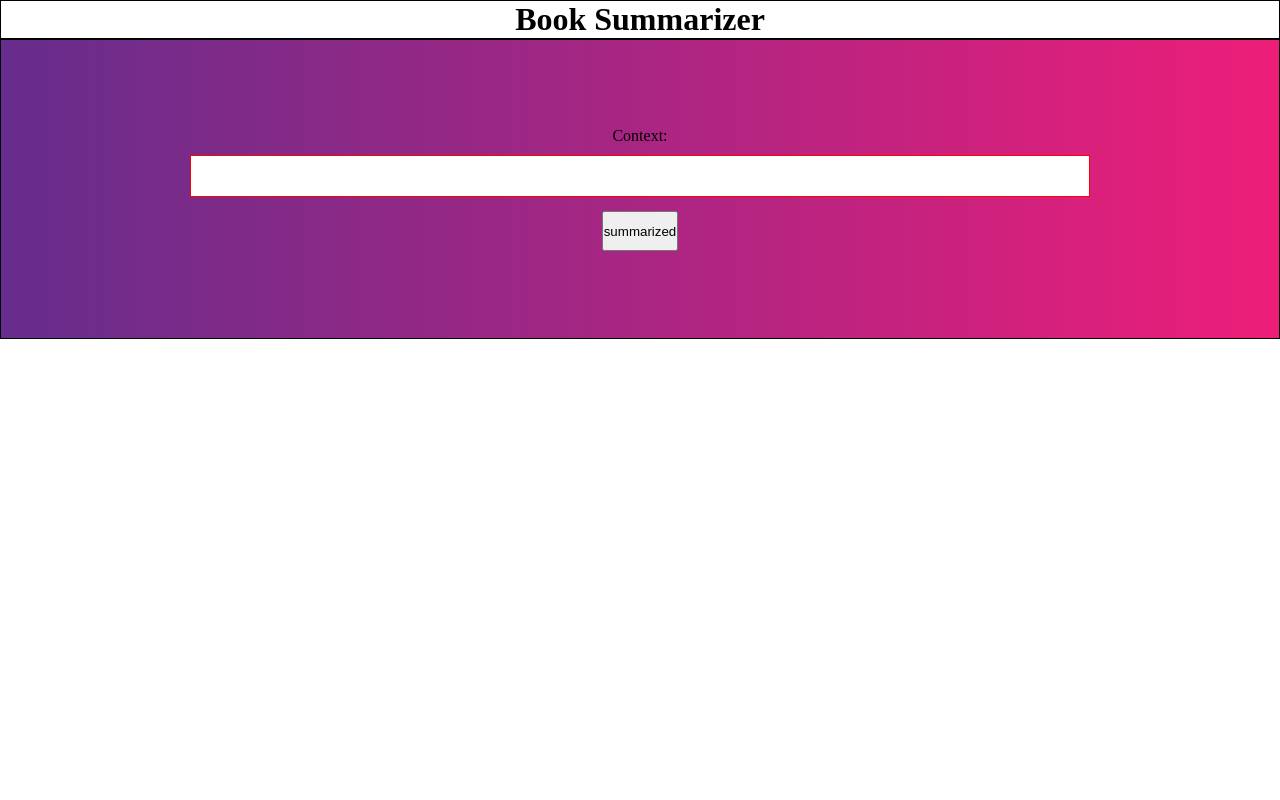
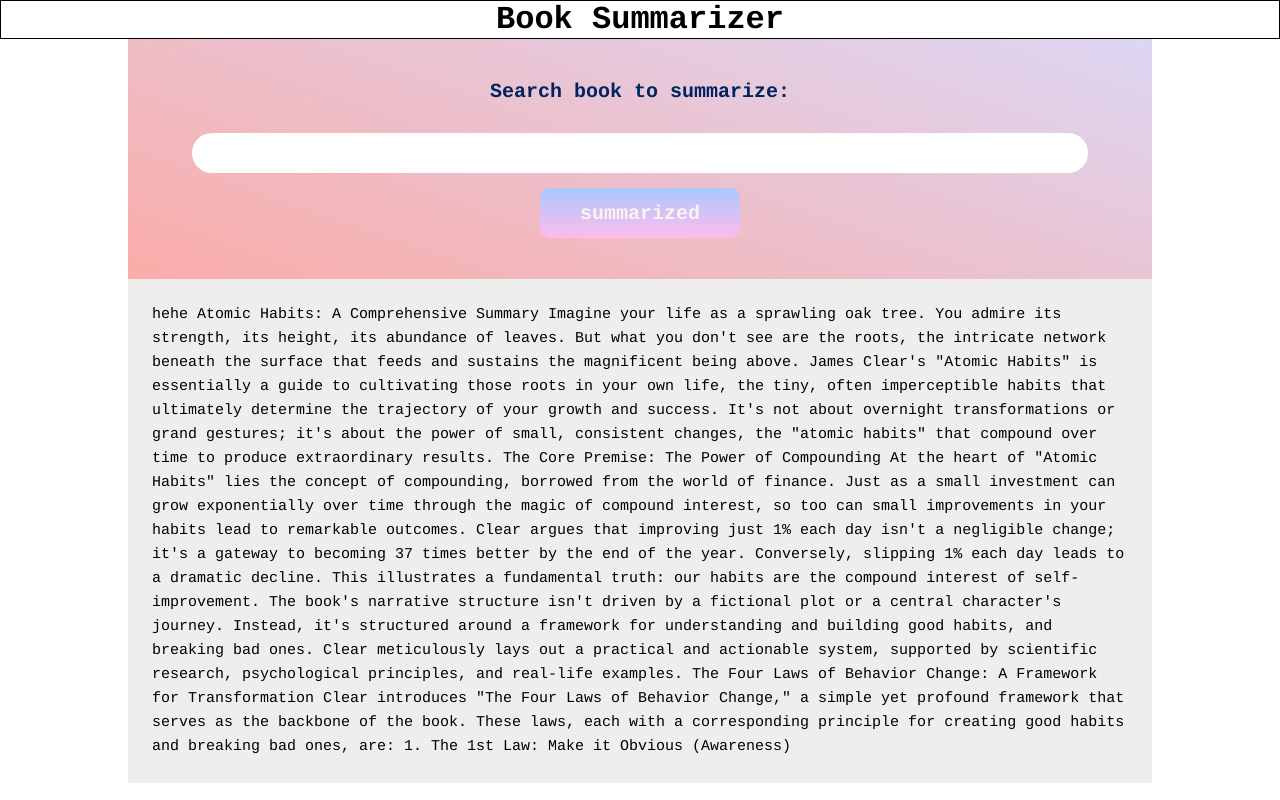
Before and after one commit to MakaRonish/sumarizer, a Django app: page / in a window 1280 px wide. Run offline with Django 5.2, Linux system fonts and the light colour scheme.

Commit message:
color and format

```diff
--- a/aisummarizer/AI/forms.py
+++ b/aisummarizer/AI/forms.py
@@ -6,3 +6,4 @@
     class Meta:
         model = Document
         fields = "__all__"
+        labels = {"Context": "Search book to summarize"}
--- a/aisummarizer/AI/templates/AI/landing.html
+++ b/aisummarizer/AI/templates/AI/landing.html
@@ -17,6 +17,37 @@
     {% if summary %}
     <div class="summarized">
         {{summary|linebreaksbr }}
+        Atomic Habits: A Comprehensive Summary
+
+        Imagine your life as a sprawling oak tree. You admire its strength, its height, its abundance of leaves. But
+        what you don't see are the roots, the intricate network beneath the surface that feeds and sustains the
+        magnificent being above. James Clear's "Atomic Habits" is essentially a guide to cultivating those roots in your
+        own life, the tiny, often imperceptible habits that ultimately determine the trajectory of your growth and
+        success. It's not about overnight transformations or grand gestures; it's about the power of small, consistent
+        changes, the "atomic habits" that compound over time to produce extraordinary results.
+
+        The Core Premise: The Power of Compounding
+
+        At the heart of "Atomic Habits" lies the concept of compounding, borrowed from the world of finance. Just as a
+        small investment can grow exponentially over time through the magic of compound interest, so too can small
+        improvements in your habits lead to remarkable outcomes. Clear argues that improving just 1% each day isn't a
+        negligible change; it's a gateway to becoming 37 times better by the end of the year. Conversely, slipping 1%
+        each day leads to a dramatic decline. This illustrates a fundamental truth: our habits are the compound interest
+        of self-improvement.
+
+        The book's narrative structure isn't driven by a fictional plot or a central character's journey. Instead, it's
+        structured around a framework for understanding and building good habits, and breaking bad ones. Clear
+        meticulously lays out a practical and actionable system, supported by scientific research, psychological
+        principles, and real-life examples.
+
+        The Four Laws of Behavior Change: A Framework for Transformation
+
+        Clear introduces "The Four Laws of Behavior Change," a simple yet profound framework that serves as the backbone
+        of the book. These laws, each with a corresponding principle for creating good habits and breaking bad ones,
+        are:
+
+        1. The 1st Law: Make it Obvious (Awareness)
+
     </div>
 </section>
 {%endif%}
--- a/aisummarizer/AI/views.py
+++ b/aisummarizer/AI/views.py
@@ -7,14 +7,14 @@
 
 def landingpage(request):
     form = DocumentForm()
-    summary = ""
-    if request.method == "POST":
-        form = DocumentForm(request.POST)
-        data = form.save(commit=False)
-        data.save()
-        summary = summarizerAI(data.Context)
-        summary = summary.replace("*", "")
-        print(summary)
+    summary = "hehe"
+    # if request.method == "POST":
+    #     form = DocumentForm(request.POST)
+    #     data = form.save(commit=False)
+    #     data.save()
+    #     summary = summarizerAI(data.Context)
+    #     summary = summary.replace("*", "")
+    #     print(summary)
 
     context = {"DocumentForm": form, "summary": summary}
     return render(request, "AI/landing.html", context=context)
--- a/aisummarizer/static/css/style.css
+++ b/aisummarizer/static/css/style.css
@@ -2,6 +2,9 @@
     margin: 0;
     padding: 0;
     box-sizing: border-box;
+    font-family: "Courier 10 Pitch", Courier, monospace;
+    overflow-x: hidden;
+    /* background-color: #A9C9FF; */
 }
 
 .title {
@@ -11,26 +14,43 @@
 }
 
 .grid {
-    display: grid;
-    grid-template-rows: auto auto;
+    display: flex;
+    flex-direction: column;
+    align-items: center;
     width: 100%;
-    grid-template-columns: 1fr;
+
+
 }
 
 .form {
-    background-image: linear-gradient(to right, #662D8C, #ED1E79);
-    border: 1px solid black;
-    height: 300px;
+
+    background-color: #FAACA8;
+    background-image: linear-gradient(19deg, #FAACA8 0%, #DDD6F3 100%);
+    height: 30vh;
     display: flex;
     align-items: center;
     justify-content: center;
+    width: 80%;
+
+
+
 
 }
 
+
+
+
 .summarized {
-    border: 1px solid paleturquoise;
+
     align-items: center;
     justify-content: center;
+    background-color: #eee;
+    font-family: "Courier 10 Pitch", Courier, monospace;
+    font-size: 15px;
+    line-height: 1.6;
+    max-width: 80%;
+    overflow: auto;
+    padding: 1.6em;
 }
 
 .bookdetail {
@@ -38,18 +58,41 @@
     align-items: center;
     flex-direction: column;
     gap: 10px;
+    overflow: visible;
 }
 
 .bookdetail div label {
     display: block;
     text-align: center;
+    font-size: 20px;
+    color: #01235e;
+    font-weight: bolder;
+    margin-bottom: 20px;
 
 }
 
 .bookdetail button {
 
-    height: 40px;
+    height: 50px;
+    padding: 10px;
+    width: 200px;
+    /* font-family: 'Segoe UI', sans-serif; */
+    font-size: 20px;
+    color: #fcf2f2;
+    font-weight: 900;
+    background-color: #A9C9FF;
+    background-image: linear-gradient(180deg, #A9C9FF 0%, #FFBBEC 100%);
+    text-align: center;
+    border-radius: 10px;
+    border: none;
+    transition: box-shadow 0.7s;
+
+
     /* margin-top: 14px; */
+}
+
+.bookdetail button:hover {
+    box-shadow: 0px 0px 10px 0px #960e70;
 }
 
 
@@ -57,10 +100,33 @@
 
 .bookdetail div textarea {
     resize: none;
-    padding: 20px;
+    font-family: 'Segoe UI', sans-serif;
+    font-size: 16px;
+    color: #333;
+    font-weight: 500;
     height: 40px;
-    width: 900px;
-    border: 1px solid red;
+    width: 70vw;
     margin-top: 10px;
+    text-align: center;
+    padding: 5px;
+    overflow: hidden;
+    border-radius: 20px;
+    transition: border 0.5s, box-shadow 0.7s;
+    outline: none;
+    border: none;
+
+
 
 }
+
+.bookdetail div textarea:hover {
+
+
+    box-shadow: 0px 0px 10px 5px #cec5ec;
+
+}
+
+.bookdetail div textarea:focus {
+
+    box-shadow: 0px 0px 10px 5px #cec5ec;
+}
```
Also changed, not shown: aisummarizer/db.sqlite3.
